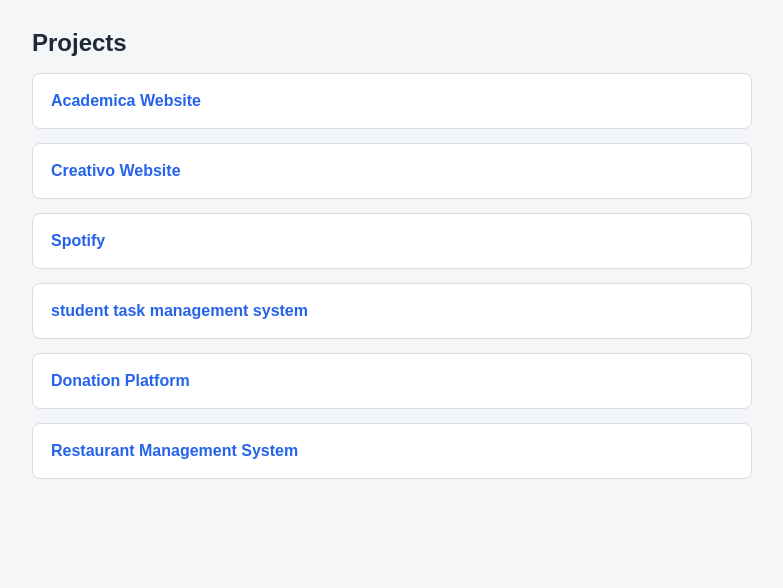
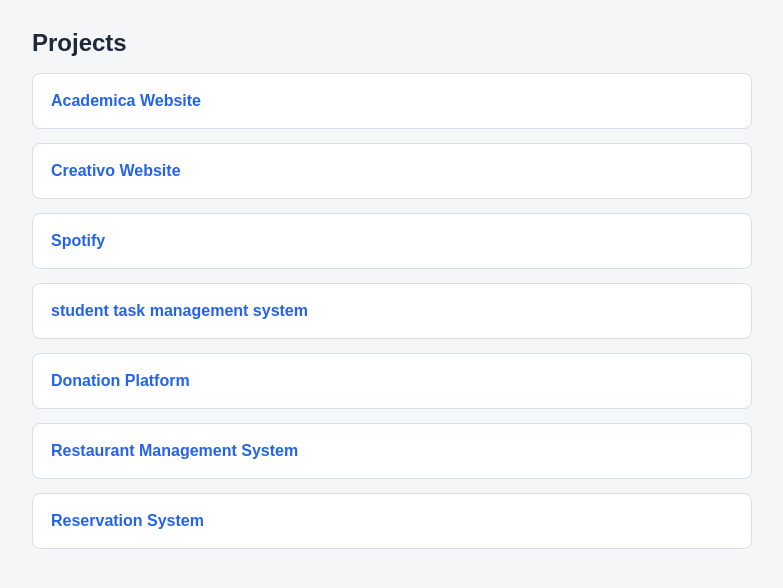
Before and after one commit to Alliance100/Portfolio, a plain HTML site: page index.html in a window 1280 px wide. Shown: the part 142-730 px from the top of the page, without its empty margins (248-1031 px from the left). Drawn offline with Linux system fonts and the light colour scheme.

Commit message:
Update index.html

```diff
--- a/index.html
+++ b/index.html
@@ -85,6 +85,9 @@
        <li class="project">
         <a href="https://restaurant-management-system-client-flame.vercel.app/" target="_blank" rel="noopener">Restaurant Management System</a>
       </li>
+       <li class="project">
+        <a href="https://ecotravel-reservation-system.vercel.app/" target="_blank" rel="noopener">Reservation System</a>
+      </li>
     </ul>
   </main>
 </body>
```
